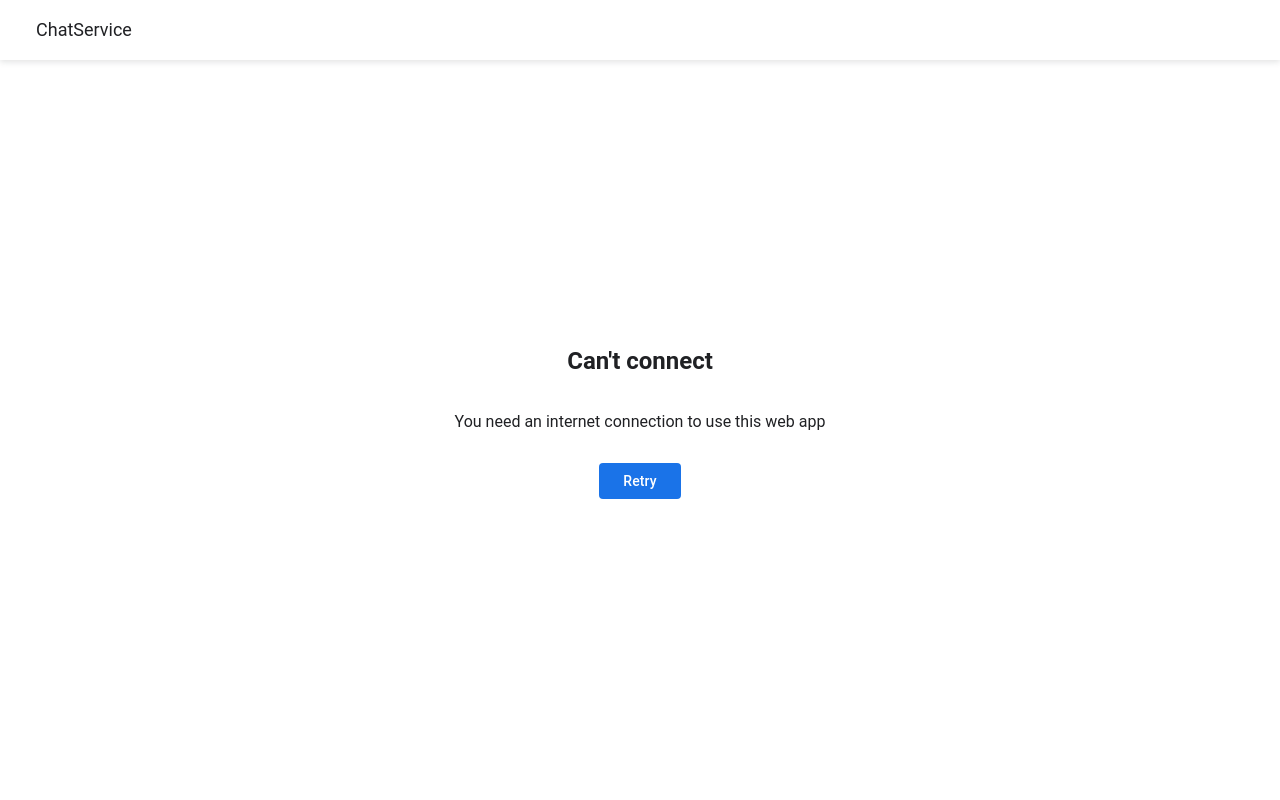
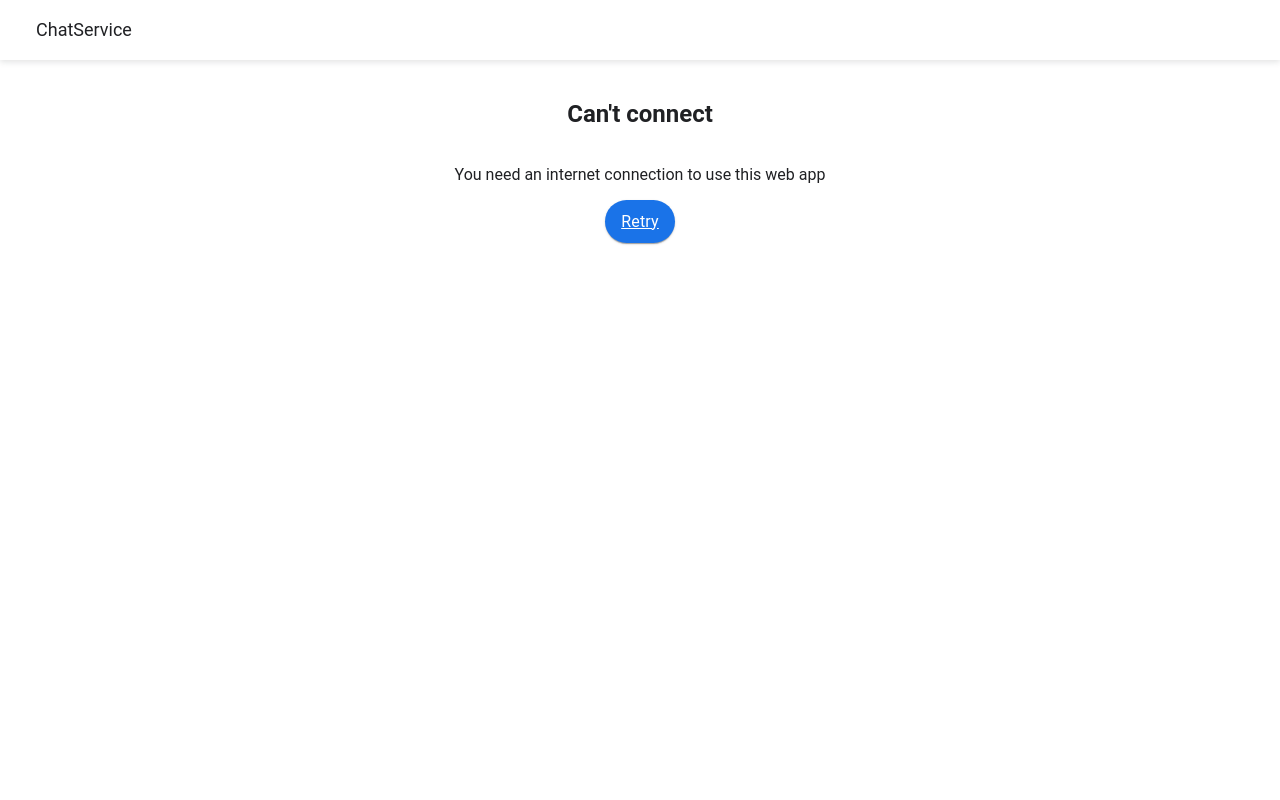
Before and after one commit to nmfrankel/ChatService, a PHP site: page /frontend/offline.html in a window 1280 px wide. Run offline with PHP 8.4, Linux system fonts and the light colour scheme.

Commit message:
Starting to create/design create new chat feature

```diff
--- a/frontend/styles/main.css
+++ b/frontend/styles/main.css
@@ -32,8 +32,8 @@
 }
 html, body{
 	position: relative;
-	height: 94%;
-	min-height: 94%;
+	height: 100%;
+	min-height: 100%;
 	margin: 0px;
 	font-size: 16px;
 	line-height: 1.2;
@@ -107,7 +107,7 @@ header #headerOptions svg{
 }
 /* content section structure */
 main{
-	height: 100%;
+	/* height: 100%; */
 	padding: calc(var(--edgePadding)/2) var(--edgePadding);
 	box-sizing: border-box;
 }
@@ -128,35 +128,31 @@ main section{
 
 /* common elements */
 .btn{
-	-webkit-tap-highlight-color: transparent;
-    -webkit-font-smoothing: antialiased;
+	display: flex;
+	align-items: center;
+	padding: .75rem 1rem;
+	background-color: #1a73e8;
+	font-size: 1rem;
+	letter-spacing: .0107em;
+	color: #ffffff;
+	border: none;
+    border-radius: 50px;
+	cursor: pointer;
 	user-select: none;
-    -webkit-user-select: none;
-    -webkit-appearance: none;
-    background-color: #1a73e8;
-    border-radius: 4px;
-    box-sizing: border-box;
-    color: #ffffff;
-    display: inline-block;
-    font-family: "Google Sans",Roboto,Arial,sans-serif;
-    font-size: .875rem;
-    font-weight: 500;
-    height: 36px;
-    letter-spacing: .0107em;
-    line-height: 36px;
-    margin-top: 16px;
-    min-width: 64px;
-    padding: 0 24px 0 24px;
-    position: relative;
-    text-align: center;
-    text-decoration: none;
-    -webkit-transition: box-shadow 280ms cubic-bezier(0.4,0,0.2,1);
-    transition: box-shadow 280ms cubic-bezier(0.4,0,0.2,1);
+	-webkit-user-select: none;
+	transition: box-shadow 280ms cubic-bezier(0.4,0,0.2,1);
+    box-shadow: 0px 2px 1px -1px rgb(0 0 0 / 20%),
+		0px 1px 1px 0px rgb(0 0 0 / 14%),
+		0px 1px 3px 0px rgb(0 0 0 / 12%);
 }
 .btn:focus, .btn:hover{
-	background-color: #5194ee;
-    -webkit-box-shadow: 0 2px 1px -1px rgb(26 115 232 / 20%), 0 1px 1px 0 rgb(26 115 232 / 14%), 0 1px 3px 0 rgb(26 115 232 / 12%);
-    box-shadow: 0 2px 1px -1px rgb(26 115 232 / 20%), 0 1px 1px 0 rgb(26 115 232 / 14%), 0 1px 3px 0 rgb(26 115 232 / 12%);
+	background-color: #2378e9;
+	box-shadow: 0 2px 4px rgb(0 0 0 / 14%), 0 3px 4px rgb(0 0 0 / 12%);
+}
+.start{
+	position: absolute;
+	bottom: calc(var(--edgePadding)*1.25);
+	right: calc(var(--edgePadding)*1.25);
 }
 
 /* animations */
--- a/frontend/threads.html
+++ b/frontend/threads.html
@@ -36,6 +36,8 @@
 		</div>
 	</header>
 
+	<button class="start btn" onclick="alert('working')">Start chat</button>
+
 	<main>
 		<section id="chats" class="active">
 			<div class="container">
```
Also changed, not shown: frontend/styles/chat.css (+7 -1 lines), frontend/styles/threads.css (+12 -0 lines).
